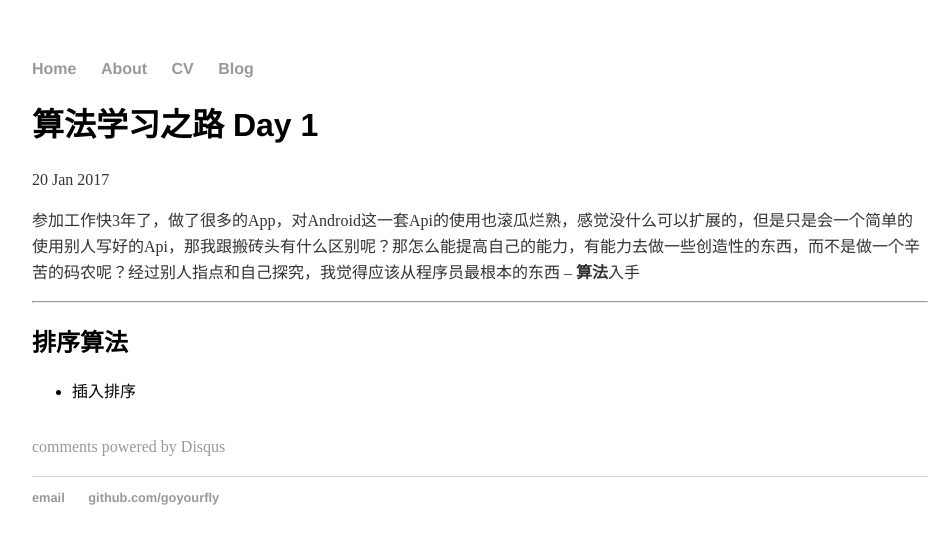
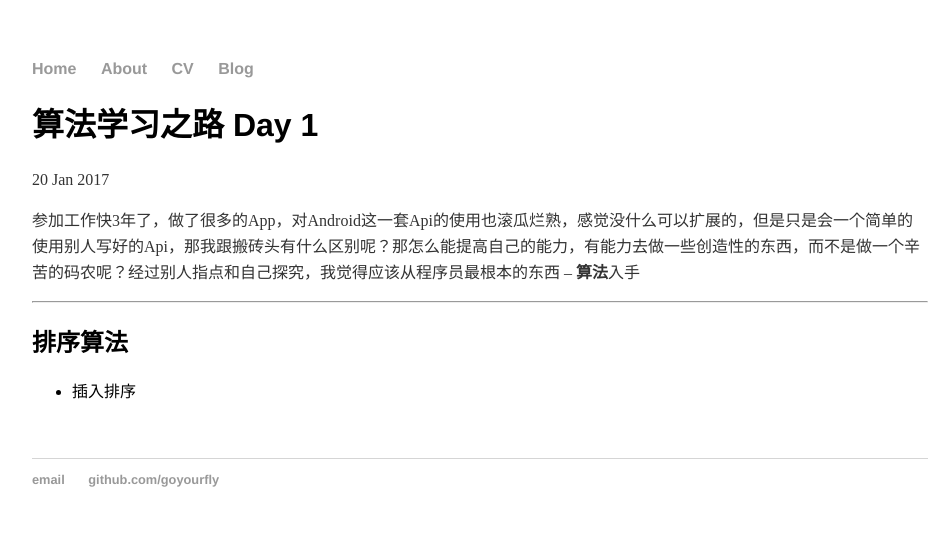
Before and after one commit to goyourfly/goyourfly.github.io, a Jekyll site: the page built from _posts/2017-01-20-go-your-fly-site-launched.md, in a window 1280 px wide. Shown: the top 544 px of the page, without its empty margins (160-1110 px from the left). Built offline with Jekyll 4.4.1, drawn with Linux system fonts in a browser that asks for light colours; comment, search, counter and statistics services are not loaded.

Commit message:
Update post.html

```diff
--- a/_layouts/post.html
+++ b/_layouts/post.html
@@ -10,5 +10,5 @@ layout: default
 
 <!-- Post comments -->
 <div class="notecomments" style="padding:20px 0px;">
-	{% include disqus.html %}
+	<!-- {% include disqus.html %}	 -->
 </div>
```
